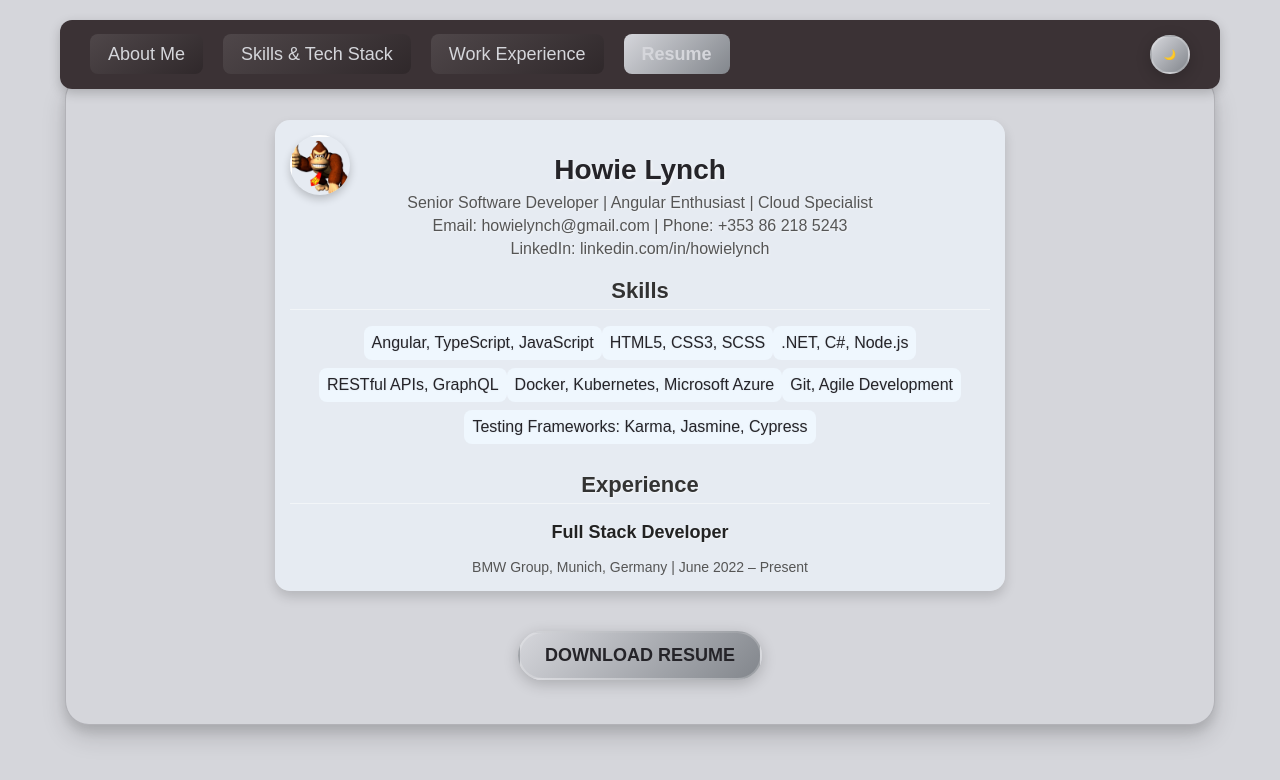
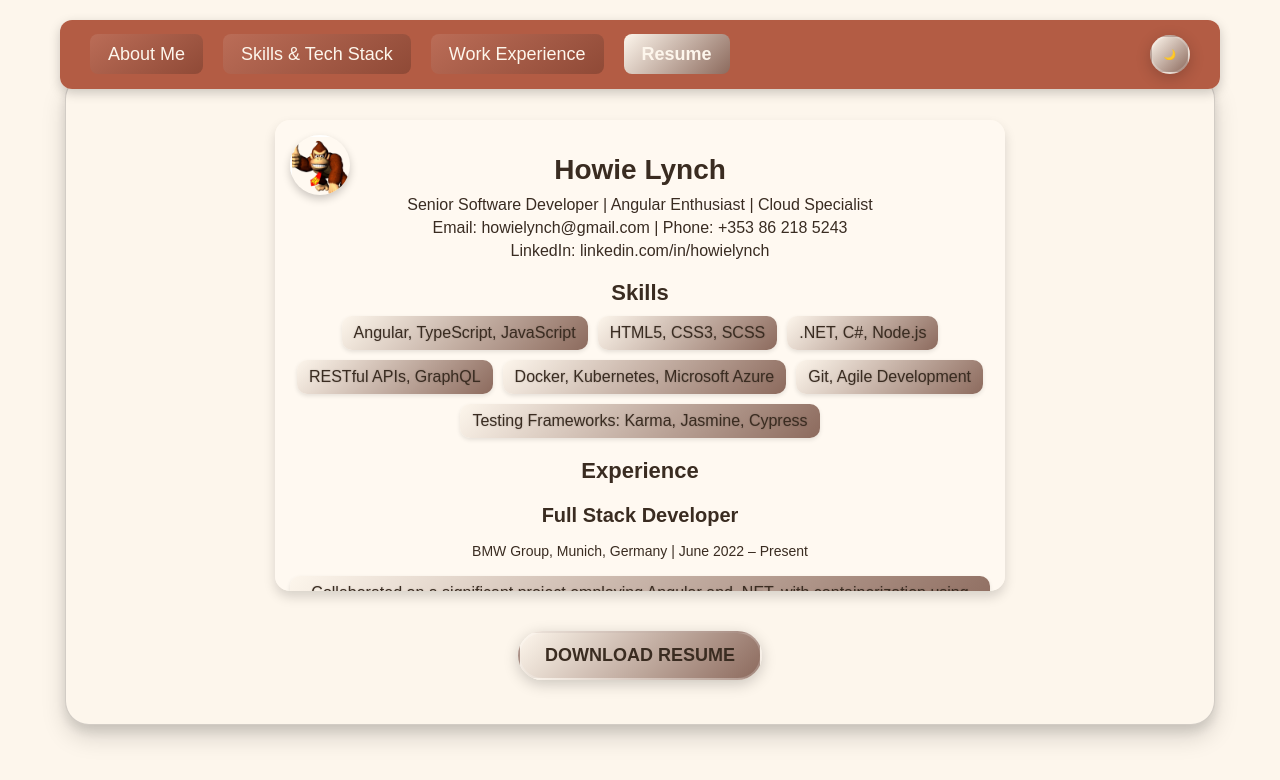
Before and after one commit to Thegrinch1985/Resume, an Angular app in the folder resume/: page /resume in a window 1280 px wide. Shown: the top 780 px of the page. Built offline with nearby package versions, Linux system fonts and the light colour scheme.

Commit message:
Theme Change

```diff
--- a/resume/src/app/components/about-me/about-me.component.scss
+++ b/resume/src/app/components/about-me/about-me.component.scss
@@ -14,12 +14,12 @@
   text-align: center;
 }
 
-.about-me-container h1 {
-  font-size: 28px; /* Slightly smaller for balance */
-  margin-bottom: 10px; /* Reduce vertical gap */
-  font-weight: bold;
-  text-shadow: 1px 1px 3px rgba(255, 255, 255, 0.7);
-}
+// .about-me-container h1 {
+//   font-size: 28px; /* Slightly smaller for balance */
+//   margin-bottom: 10px; /* Reduce vertical gap */
+//   font-weight: bold;
+//   text-shadow: 1px 1px 3px rgba(255, 255, 255, 0.7);
+// }
 
 .about-me-container p {
   font-size: 16px; /* Smaller font for readability */
@@ -28,12 +28,12 @@
   text-shadow: 1px 1px 2px rgba(255, 255, 255, 0.5);
 }
 
-.about-me-container h2 {
-  font-size: 20px;
-  margin-bottom: 10px;
-  font-weight: bold;
-  text-shadow: 1px 1px 2px rgba(255, 255, 255, 0.6);
-}
+// .about-me-container h2 {
+//   font-size: 20px;
+//   margin-bottom: 10px;
+//   font-weight: bold;
+//   text-shadow: 1px 1px 2px rgba(255, 255, 255, 0.6);
+// }
 
 .about-me-container ul {
   list-style: none;
--- a/resume/src/app/components/loading-screen/loading-screen.component.scss
+++ b/resume/src/app/components/loading-screen/loading-screen.component.scss
@@ -1,4 +1,4 @@
-@import url('https://fonts.googleapis.com/css2?family=Rock+Salt&display=swap');
+
 @import 'src/styles.scss';
 *,
 *::before,
--- a/resume/src/app/components/profile/profile.component.scss
+++ b/resume/src/app/components/profile/profile.component.scss
@@ -39,15 +39,15 @@
   box-shadow: 0 5px 15px rgba(0, 0, 0, 0.5);
 }
 
-/* Profile Name */
-.profile-name h2 {
-  font-size: 24px;
-  font-family: 'Poppins', sans-serif;
-  font-weight: bold;
-  color: #fff;
-  letter-spacing: 2px;
-  text-shadow: 0px 5px 10px rgba(255, 105, 180, 0.9), 0px -1px 8px rgba(255, 255, 255, 0.6);
-}
+// /* Profile Name */
+// .profile-name h2 {
+//   font-size: 24px;
+//   font-family: 'Poppins', sans-serif;
+//   font-weight: bold;
+//   color: #fff;
+//   letter-spacing: 2px;
+//   text-shadow: 0px 5px 10px rgba(255, 105, 180, 0.9), 0px -1px 8px rgba(255, 255, 255, 0.6);
+// }
 
 /* Responsive Design */
 @media (max-width: 768px) {
--- a/resume/src/app/components/resume/resume.component.scss
+++ b/resume/src/app/components/resume/resume.component.scss
@@ -22,16 +22,16 @@
   margin-bottom: 20px; /* Reduced spacing */
 }
 
-.resume-header h1 {
-  font-size: 28px; /* Slightly smaller font */
-  margin-bottom: 8px;
-  font-weight: bold;
-  text-shadow: 1px 1px 3px rgba(255, 255, 255, 0.7);
-}
+// .resume-header h1 {
+//   font-size: 28px; /* Slightly smaller font */
+//   margin-bottom: 8px;
+//   font-weight: bold;
+//   text-shadow: 1px 1px 3px rgba(255, 255, 255, 0.7);
+// }
 
 .resume-header p {
   font-size: 16px; /* Adjusted for consistency */
-  color: #555;
+  color:var(--dark-charcoal);
   margin: 5px 0;
   text-shadow: 1px 1px 2px rgba(255, 255, 255, 0.6);
 }
@@ -41,35 +41,43 @@
   margin-bottom: 20px; /* Reduced spacing */
 }
 
-.resume-section h2 {
-  font-size: 22px; /* Smaller font for balance */
-  margin-bottom: 10px; /* Reduced gap */
-  border-bottom: 1px solid rgba(255, 255, 255, 0.5); /* Subtle divider */
-  padding-bottom: 5px;
-  color: #333;
-  text-shadow: 1px 1px 2px rgba(255, 255, 255, 0.6);
-}
+// .resume-section h2 {
+//   font-size: 22px; /* Smaller font for balance */
+//   margin-bottom: 10px; /* Reduced gap */
+//   border-bottom: 1px solid rgba(255, 255, 255, 0.5); /* Subtle divider */
+//   padding-bottom: 5px;
+//   color: #333;
+//   text-shadow: 1px 1px 2px rgba(255, 255, 255, 0.6);
+// }
 
 .resume-section ul {
-  list-style-type: none;
+  list-style: none;
   padding: 0;
+  margin: 0 auto;
+  display: flex;
+  flex-wrap: wrap; /* Enables wrapping for responsiveness */
+  justify-content: center; /* Centers the items */
+  gap: 10px; /* Consistent gap between items */;
 }
 
 .resume-section ul li {
-  margin-bottom: 8px; /* Tightened spacing */
-  font-size: 16px; /* Smaller, consistent font */
-  background: rgba(240, 248, 255, 0.95); /* Slightly deeper pastel blue */
-  padding: 8px; /* Reduced padding */
-  border-radius: 8px;
+  font-size: 16px; /* Slightly smaller text size */
+  margin: 0; /* Removed margin (handled by gap) */
+  background: linear-gradient(135deg, var(--light-gray), var(--slate-gray));
+  padding: 8px 12px; /* Reduced padding for compactness */
+  border-radius: 10px; /* Rounded corners */
+  text-shadow: 0px 0px 2px rgba(0, 0, 0, 0.2); /* Subtle text depth */
   display: inline-block;
   transition: transform 0.3s ease, background 0.3s ease; /* Smooth hover effect */
-  text-shadow: 0px 0px 2px rgba(0, 0, 0, 0.1);
+  box-shadow: 0 2px 4px rgba(0, 0, 0, 0.1); /* Subtle box shadow for depth */
 }
 
 .resume-section ul li:hover {
-  background: rgba(240, 248, 255, 0.95); /* Slightly deeper pastel blue */
-  // transform: scale(1.05); /* Subtle scaling effect */
+  background: linear-gradient(135deg, var(--slate-gray),var(--light-gray));
+  // transform: scale(1.05); /* Subtle scaling */
+  box-shadow: 0 4px 8px rgba(0, 0, 0, 0.15); /* Enhanced shadow on hover */
 }
+
 
 /* Experience and Education Items */
 .experience-item,
@@ -77,18 +85,18 @@
   margin-bottom: 10px; /* Reduced spacing */
 }
 
-.experience-item h3,
-.education-item h3 {
-  font-size: 18px; /* Consistent heading size */
-  margin-bottom: 5px;
-  color: #222;
-  text-shadow: 1px 1px 2px rgba(255, 255, 255, 0.6);
-}
+// .experience-item h3,
+// .education-item h3 {
+//   font-size: 18px; /* Consistent heading size */
+//   margin-bottom: 5px;
+//   color: #222;
+//   text-shadow: 1px 1px 2px rgba(255, 255, 255, 0.6);
+// }
 
 .experience-item p,
 .education-item p {
   font-size: 14px; /* Slightly smaller font */
-  color: #555;
+  color: var(--dark-charcoal);
   line-height: 1.5; /* Improve readability */
 }
 
--- a/resume/src/app/components/skills-tech-stack/skills-tech-stack.component.scss
+++ b/resume/src/app/components/skills-tech-stack/skills-tech-stack.component.scss
@@ -14,21 +14,21 @@
 }
 
 /* Header Titles */
-.skills-container h1 {
-  font-size: 28px; /* Balanced font size */
-  margin-bottom: 15px; /* Reduced spacing */
-  font-weight: bold;
-  color: #444; /* Slightly darker text color */
-  text-shadow: 1px 1px 3px rgba(255, 255, 255, 0.7); /* Soft glow effect */
-}
+// .skills-container h1 {
+//   font-size: 28px; /* Balanced font size */
+//   margin-bottom: 15px; /* Reduced spacing */
+//   font-weight: bold;
+//   color: #444; /* Slightly darker text color */
+//   text-shadow: 1px 1px 3px rgba(255, 255, 255, 0.7); /* Soft glow effect */
+// }
 
-.skills-container h2 {
-  font-size: 22px; /* Smaller secondary title size */
-  margin-bottom: 10px; /* Tightened spacing */
-  font-weight: bold;
-  color: #555; /* Subtle contrast for secondary headings */
-  text-shadow: 1px 1px 2px rgba(255, 255, 255, 0.7);
-}
+// .skills-container h2 {
+//   font-size: 22px; /* Smaller secondary title size */
+//   margin-bottom: 10px; /* Tightened spacing */
+//   font-weight: bold;
+//   color: #555; /* Subtle contrast for secondary headings */
+//   text-shadow: 1px 1px 2px rgba(255, 255, 255, 0.7);
+// }
 
 /* Skills List */
 .skills-container ul {
--- a/resume/src/app/components/work-experience/work-experience.component.scss
+++ b/resume/src/app/components/work-experience/work-experience.component.scss
@@ -20,13 +20,13 @@
 }
 
 /* Title */
-.work-experience-container h1 {
-  font-size: 28px; /* Slightly smaller for balance */
-  margin-bottom: 15px;
-  font-weight: bold;
-  color: #444;
-  text-shadow: 1px 1px 3px rgba(255, 255, 255, 0.7); /* Soft glow */
-}
+// .work-experience-container h1 {
+//   font-size: 28px; /* Slightly smaller for balance */
+//   margin-bottom: 15px;
+//   font-weight: bold;
+//   color: #444;
+//   text-shadow: 1px 1px 3px rgba(255, 255, 255, 0.7); /* Soft glow */
+// }
 
 /* Accordion Container */
 .accordion {
@@ -55,17 +55,17 @@
   background: linear-gradient(135deg, var(--slate-gray),var(--light-gray));
 }
 
-.accordion-header h2 {
-  font-size: 18px; /* Adjusted for compact design */
-  margin: 0;
-  font-weight: 500;
-  color: #333;
-}
+// .accordion-header h2 {
+//   font-size: 18px; /* Adjusted for compact design */
+//   margin: 0;
+//   font-weight: 500;
+//   color: #333;
+// }
 
 .accordion-header p {
   font-size: 14px;
   margin: 0;
-  color: #555; /* Subtle secondary text color */
+  color: var(--dark-charcoal); /* Subtle secondary text color */
 }
 
 /* Icon/Arrow in Header */
@@ -83,8 +83,7 @@
 .accordion-body {
   padding: 12px 15px; /* Reduced padding for compactness */
   text-align: left;
-  background: rgba(240, 248, 255, 0.95); /* Slightly deeper pastel blue */
-  box-shadow: inset 0 1px 3px rgba(0, 0, 0, 0.1); /* Subtle inner shadow */
+
 }
 
 .accordion-body ul {
@@ -96,7 +95,7 @@
 .accordion-body ul li {
   font-size: 16px;
   margin-bottom: 8px;
-  color: #444;
+  color: var(--dark-charcoal);
   text-shadow: 0px 0px 2px rgba(0, 0, 0, 0.2); /* Subtle text depth */
   transition: color 0.3s ease, transform 0.3s ease; /* Interactive hover effects */
 }
--- a/resume/src/styles.scss
+++ b/resume/src/styles.scss
@@ -11,23 +11,27 @@
 // var(--slate-white): #e6ebf2;
 
 :root {
-  --light-gray: #D5D6DB;
-  --dark-charcoal: #252429;
-  --muted-plum: #3B3235;
-  --cool-silver: #ACB0B9;
-  --slate-gray: #82868C;
-  --slate-white: #e6ebf2;
+  --light-gray: #FDF6EC;   /* Soft Beige, like autumn morning light */
+  --dark-charcoal: #3A2C21; /* Deep Brown, inspired by tree bark */
+  --muted-plum: #B35C44;    /* Warm Rust, like fall leaves */
+  --cool-silver: #E6CBA5;   /* Muted Gold, for subtle contrast */
+  --slate-gray: #8C6A5D;    /* Soft Mocha, for an earthy feel */
+  --slate-white: #FFF9F1;   /* Creamy White, for a cozy touch */
 }
 
-/* Dark Mode Colors */
+
+
 [data-theme='dark'] {
-  --light-gray: #3e3e3e;
-  --dark-charcoal: #e6ebf2;
-  --muted-plum: #b0a0b0;
-  --cool-silver: #767676;
-  --slate-gray: #5e6267;
-  --slate-white: #252429;
+  --light-gray: #221A14;   /* Rich Espresso, like autumn evenings */
+  --dark-charcoal: #F5E9DD; /* Soft Golden Beige, warm light text */
+  --muted-plum: #D97B58;    /* Burnt Orange, for a fiery autumn feel */
+  --cool-silver: #6A4F43;   /* Deep Walnut, balancing richness */
+  --slate-gray: #A77C65;    /* Soft Cinnamon, cozy warmth */
+  --slate-white: #16110D;   /* Deep Brown-Black, grounding everything */
 }
+
+
+
 
 
 
@@ -41,6 +45,28 @@ body {
   align-items: center;
   height: 100vh;
 }
+
+h1 {
+  font-size: 28px; /* Slightly smaller for balance */
+  margin-bottom: 10px; /* Reduce vertical gap */
+  color: var(--dark-charcoal);
+  // text-shadow: 1px 1px 3px var(--dark-charcoal);
+}
+
+h2  {
+  font-size: 22px; /* Slightly smaller for balance */
+  margin-bottom: 10px; /* Reduce vertical gap */
+  color: var(--dark-charcoal);
+  // text-shadow: 1px 1px 3px var(--dark-charcoal);
+}
+
+h3 {
+  font-size: 20px; /* Slightly smaller for balance */
+  margin-bottom: 10px; /* Reduce vertical gap */
+  color: var(--dark-charcoal);
+  // text-shadow: 1px 1px 3px var(--dark-charcoal);
+}
+
 
 /* Generic Button Styles */
 .button {
```
Also changed, not shown: resume/src/shared-styles.scss (added).
